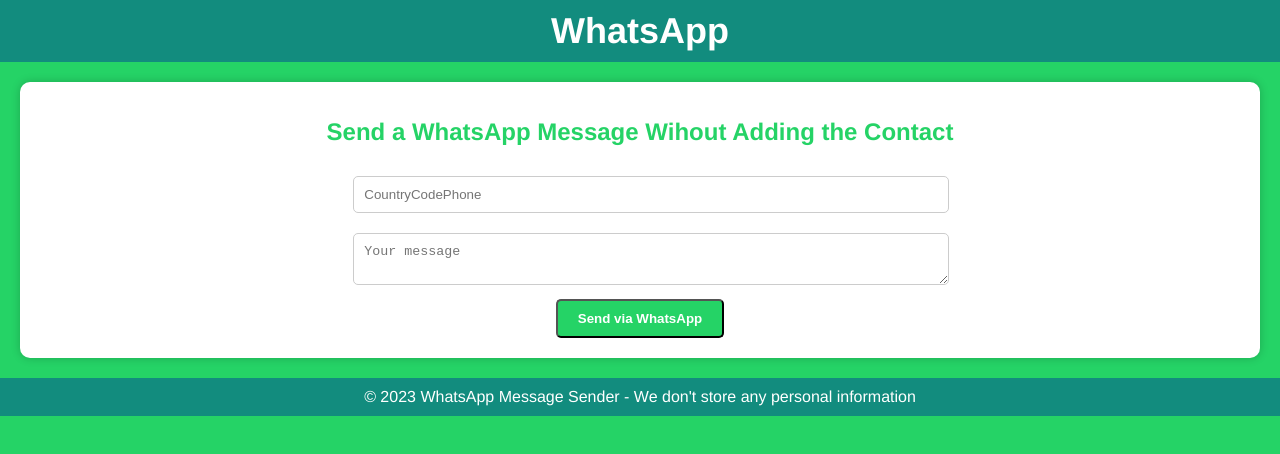
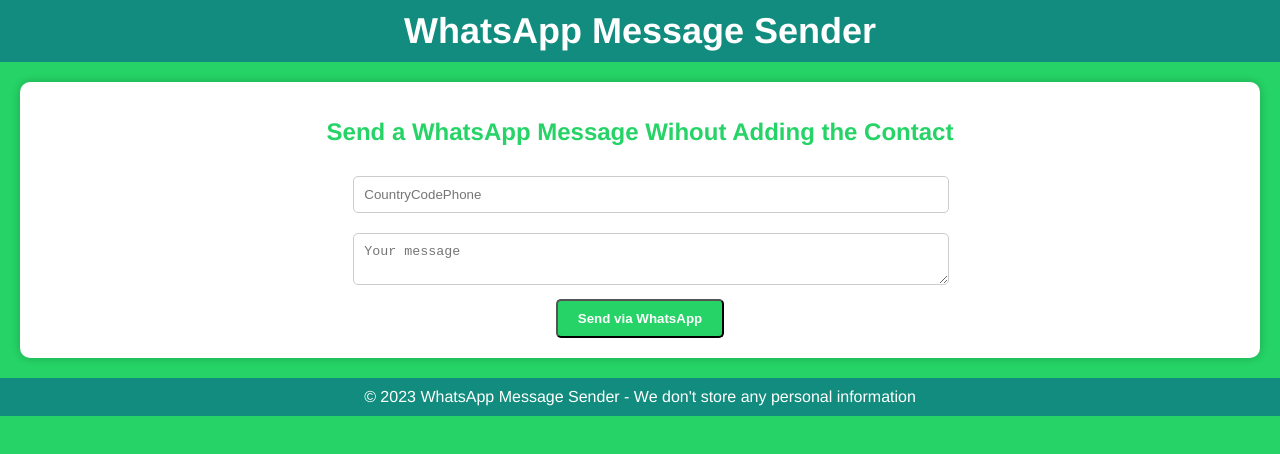
Before and after one commit to ivanlalic/nocontactwhatsapp, a plain HTML site: page index.html in a window 1280 px wide. Drawn offline with Linux system fonts and the light colour scheme.

Commit message:
Edit header

```diff
--- a/index.html
+++ b/index.html
@@ -6,11 +6,11 @@
     <title>WhatsApp Message Without Adding The Contact</title>
     <link rel="icon" href="https://cdn.icon-icons.com/icons2/643/PNG/512/whatsapp-phone-circle-shape-brand_icon-icons.com_59271.png">
     <link rel="stylesheet" href="style.css">
-    <meta name="description" content="Send WhatsApp messages without adding contacts">
+    <meta name="description" content="Send WhatsApp messages without adding contacts.">
 </head>
 <body>
     <header>
-        <div class="logo">WhatsApp</div>
+        <div class="logo">WhatsApp Message Sender</div>
     </header>
     <main>
         <div class="container">
```
